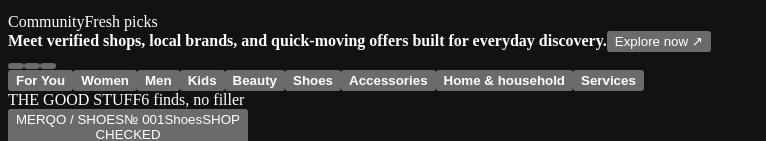
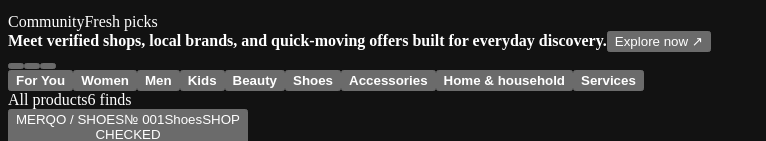
Before and after one commit to Mrcertified-rg/new, a React (Vite) app in the folder mr-certified/: page / in a window 1280 px wide. Shown: the part 702-843 px from the top of the page, without its empty margins (0-766 px from the left). Built offline with nearby package versions, Linux system fonts and the light colour scheme; the HTML template or start-up script is replaced by a standard one.

Commit message:
add components for inbox and threads, add threads count to dashboard, add onDone callback to BuyModal

```diff
--- a/mr-certified/src/components/Feed.jsx
+++ b/mr-certified/src/components/Feed.jsx
@@ -163,8 +163,6 @@ export default function Feed({ go, catFilter, setCatFilter, cartCount = 0, mode
   const [city, setCity] = useState('any');
   const [color, setColor] = useState('any');
   const [size, setSize] = useState('any');
-  const [pmin, setPmin] = useState('');
-  const [pmax, setPmax] = useState('');
 
   const barRef = useRef(null);
 
@@ -222,18 +220,15 @@ export default function Feed({ go, catFilter, setCatFilter, cartCount = 0, mode
   useOutside(barRef, closeSug, showSug);
 
   const terms = useMemo(() => getSearchTerms(query), [query]);
-  const activeFilters = (city !== 'any' ? 1 : 0) + (color !== 'any' ? 1 : 0) + (size !== 'any' ? 1 : 0) + (pmin !== '' || pmax !== '' ? 1 : 0);
+  const activeFilters = (city !== 'any' ? 1 : 0) + (color !== 'any' ? 1 : 0) + (size !== 'any' ? 1 : 0);
   const activeOptions = activeFilters + (sort !== 'featured' ? 1 : 0);
 
   const list = useMemo(() => {
-    const lo = pmin === '' ? null : Number(pmin);
-    const hi = pmax === '' ? null : Number(pmax);
     const rows = PRODUCTS
       .filter(p => catFilter === 'For You' || p.cat === catFilter)
       .filter(p => city === 'any' || p.city === city)
       .filter(p => color === 'any' || (p.colors || []).includes(color))
       .filter(p => size === 'any' || (p.sizes || []).map(String).includes(size))
-      .filter(p => (lo === null || p.price >= lo) && (hi === null || p.price <= hi))
       .map((product, index) => ({ product, index, score: scoreProduct(product, terms, query) }))
       .filter(({ score }) => !terms.length || score > 0);
 
@@ -247,7 +242,7 @@ export default function Feed({ go, catFilter, setCatFilter, cartCount = 0, mode
       }
     });
     return rows.map(r => r.product);
-  }, [catFilter, query, terms, sort, city, color, size, pmin, pmax]);
+  }, [catFilter, query, terms, sort, city, color, size]);
 
   const suggestions = useMemo(() => {
     const q = normalize(query);
@@ -257,10 +252,17 @@ export default function Feed({ go, catFilter, setCatFilter, cartCount = 0, mode
       .slice(0, 5);
   }, [query]);
 
-  const resetFilters = () => { setCity('any'); setColor('any'); setSize('any'); setPmin(''); setPmax(''); };
-  const digits = v => v.replace(/[^0-9]/g, '');
+  const resetFilters = () => { setCity('any'); setColor('any'); setSize('any'); };
   const isFiltering = !!query.trim() || activeFilters > 0 || catFilter !== 'For You';
   const showSpotlight = !isFiltering;
+  const resultContext = [
+    query.trim() ? `Search: ${query.trim()}` : null,
+    catFilter !== 'For You' ? catFilter : null,
+    city !== 'any' ? city : null,
+    color !== 'any' ? color : null,
+    size !== 'any' ? `Size ${size}` : null,
+    sort !== 'featured' ? SORTS.find(option => option.id === sort)?.label : null,
+  ].filter(Boolean);
 
   return (
     <React.Fragment>
@@ -297,7 +299,8 @@ export default function Feed({ go, catFilter, setCatFilter, cartCount = 0, mode
           type="button"
           className={'icon-btn mc-filterbtn' + (panelOpen || activeOptions ? ' on' : '')}
           onClick={() => { setPanelOpen(o => !o); setShowSug(false); }}
-          aria-label="Filters and sorting"
+          aria-label="Open filters and sorting"
+          title="Filter and sort products"
           aria-expanded={panelOpen}
         >
           <SlidersIcon size={19} />
@@ -357,13 +360,6 @@ export default function Feed({ go, catFilter, setCatFilter, cartCount = 0, mode
               <option value="any">All sizes</option>
               {ALL_SIZES.map(s => <option key={s} value={s}>{s}</option>)}
             </FilterSelect>
-            <div className="ffield">
-              <span>Price range (KSh)</span>
-              <div className="fprice">
-                <input inputMode="numeric" placeholder="Min" aria-label="Minimum price" value={pmin} onChange={e => setPmin(digits(e.target.value))} />
-                <input inputMode="numeric" placeholder="Max" aria-label="Maximum price" value={pmax} onChange={e => setPmax(digits(e.target.value))} />
-              </div>
-            </div>
           </div>
           <button type="button" className="btn ghost fclear" onClick={resetFilters} disabled={!activeFilters}>
             <ResetIcon size={15} /> Clear filters
@@ -445,15 +441,11 @@ export default function Feed({ go, catFilter, setCatFilter, cartCount = 0, mode
         </section>
       )}
 
-      {/* ---------- curated categories ---------- */}
+      </div>
+      </div>
+
+      {/* Keep category shortcuts outside the scrolling product feed. */}
       <section className="market-edits" aria-label="Product categories">
-        {isFiltering && (
-          <div className="market-section-head">
-            <div className="market-section-actions">
-              <span className="market-result-count">{list.length} result{list.length === 1 ? '' : 's'}</span>
-            </div>
-          </div>
-        )}
         <div className="market-edit-list">
           {CATEGORY_TABS.map(category => (
             <button
@@ -468,12 +460,13 @@ export default function Feed({ go, catFilter, setCatFilter, cartCount = 0, mode
           ))}
         </div>
       </section>
-      </div>
-      </div>
 
       {/* ---------- feed ---------- */}
       <div className="screen market-feed" onScroll={handleFeedScroll}>
-        {!isFiltering && <div className="market-list-heading"><span>THE GOOD STUFF</span><span>{list.length} finds, no filler</span></div>}
+        <div className="market-list-heading">
+          <span>{resultContext.length > 0 ? resultContext.join(' · ') : 'All products'}</span>
+          <span>{list.length} {list.length === 1 ? 'find' : 'finds'}</span>
+        </div>
         {list.length === 0 ? (
           <div className="empty-state">
             <SearchIcon size={28} />
--- a/mr-certified/src/styles.css
+++ b/mr-certified/src/styles.css
@@ -154,7 +154,7 @@ a{color:inherit;}
 .icon-btn:hover,.icon-btn.on{border-color:var(--gold);background:var(--panel2);}
 .icon-btn .cart-badge{top:-6px;right:-6px;}
 .avatar-btn{color:var(--gold);}
-.mc-filterbtn{color:var(--gold);border-color:rgba(231,184,78,.6);background:rgba(231,184,78,.06);}
+.mc-filterbtn{color:#fff;border-color:rgba(255,255,255,.32);background:rgba(255,255,255,.06);}
 .mc-filterbtn.on{background:rgba(231,184,78,.16);border-color:var(--gold);}
 .mc-count{position:absolute;top:-6px;right:-6px;min-width:18px;height:18px;padding:0 5px;border-radius:9px;background:var(--gold);color:#101214;font-size:11px;font-weight:700;display:grid;place-items:center;}
 
@@ -177,10 +177,7 @@ a{color:inherit;}
 .fselect select{appearance:none;-webkit-appearance:none;width:100%;height:44px;padding:0 34px 0 12px;background:var(--panel2);border:1px solid var(--line);border-radius:12px;color:var(--ink);font-size:13.5px;font-weight:600;font-family:var(--font-body);outline:none;}
 .fselect select option{background:#181B1F;color:#F4F3EF;}
 .fselect svg{position:absolute;right:11px;top:50%;transform:translateY(-50%);color:var(--sub);pointer-events:none;}
-.fselect select:focus-visible,.fprice input:focus-visible{border-color:var(--gold);box-shadow:0 0 0 3px rgba(231,184,78,.14);}
-.fprice{display:grid;grid-template-columns:1fr 1fr;gap:8px;}
-.fprice input{width:100%;min-width:0;height:44px;padding:0 10px;background:var(--panel2);border:1px solid var(--line);border-radius:12px;color:var(--ink);font-size:13.5px;font-family:var(--font-body);outline:none;}
-.fprice input::placeholder{color:var(--sub);}
+.fselect select:focus-visible{border-color:var(--gold);box-shadow:0 0 0 3px rgba(231,184,78,.14);}
 .fclear{display:flex;align-items:center;justify-content:center;gap:7px;width:100%;margin-top:14px;padding:11px;font-size:13.5px;}
 .fclear:disabled{opacity:.45;}
 
@@ -459,7 +456,7 @@ select.ai option{background:#181B1F;color:#F4F3EF;}
 .spotlight-bottom>b{color:#f6e5bb;font-family:var(--font-head);font-size:12px;}
 .spotlight-bottom button{display:flex;align-items:center;gap:5px;padding:6px 8px;border:1px solid rgba(231,184,78,.47);border-radius:7px;color:var(--gold);font-size:9px;font-weight:700;white-space:nowrap;}
 .spotlight-bottom button:active{background:rgba(231,184,78,.13);}
-.market-edits{flex:0 0 auto;margin:0 15px 9px;}
+.market-edits{position:relative;z-index:20;flex:0 0 auto;margin:0;padding:4px 15px 0;background:var(--bg);}
 .market-section-head{display:flex;align-items:flex-end;justify-content:space-between;margin-bottom:7px;}
 .market-section-head .mc-kicker{font-size:7px;}
 .market-section-head h2{margin-top:2px;font-family:var(--font-head);font-size:15px;letter-spacing:-.02em;}
@@ -476,8 +473,9 @@ select.ai option{background:#181B1F;color:#F4F3EF;}
 .market-budget small{color:var(--sub);font-size:8px;}
 .market-budget>i{color:var(--gold);font-size:13px;font-style:normal;}
 .market-budget.on{border-color:var(--gold);background:rgba(231,184,78,.15);}
-.market-list-heading{display:flex;grid-column:1/-1;align-items:center;justify-content:space-between;margin:1px 2px 0;color:var(--gold);font-size:8px;font-weight:700;letter-spacing:.12em;}
-.market-list-heading span:last-child{color:var(--sub);font-size:8px;font-weight:500;letter-spacing:0;}
+.market-list-heading{display:flex;grid-column:1/-1;align-items:center;justify-content:space-between;gap:8px;min-width:0;margin:1px 2px 0;color:var(--gold);font-size:8px;font-weight:700;letter-spacing:.12em;}
+.market-list-heading span:first-child{min-width:0;overflow:hidden;text-overflow:ellipsis;white-space:nowrap;}
+.market-list-heading span:last-child{flex:0 0 auto;color:var(--sub);font-size:8px;font-weight:500;letter-spacing:0;}
 .market-seller>button:first-child{display:flex;align-items:center;gap:4px;}
 .market-verified{display:inline-grid;width:12px;height:12px;flex:0 0 auto;place-items:center;border-radius:50%;background:rgba(231,184,78,.17);color:var(--gold);font-size:8px;}
 .market-card .market-art-stamp{font-size:5.5px;}
```
